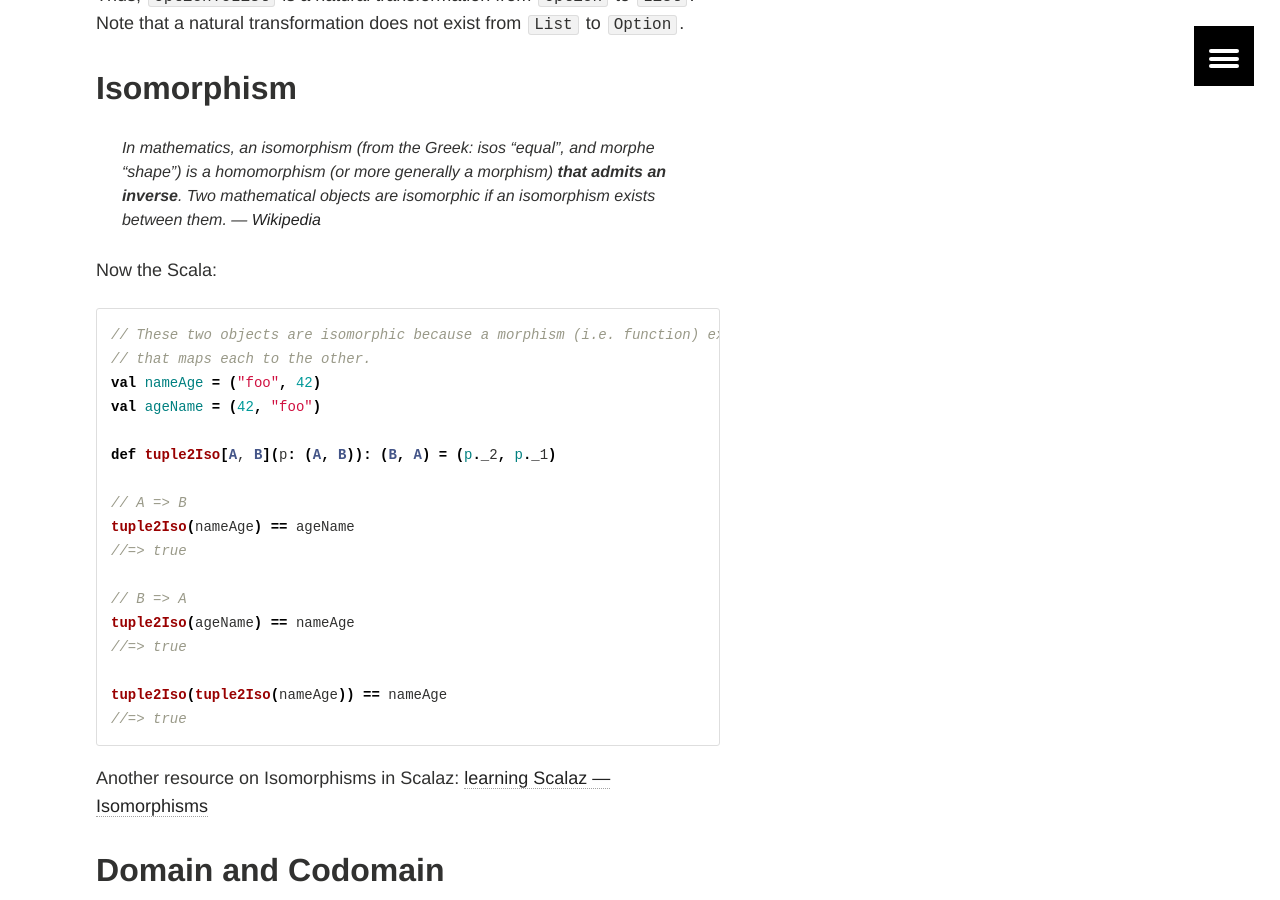
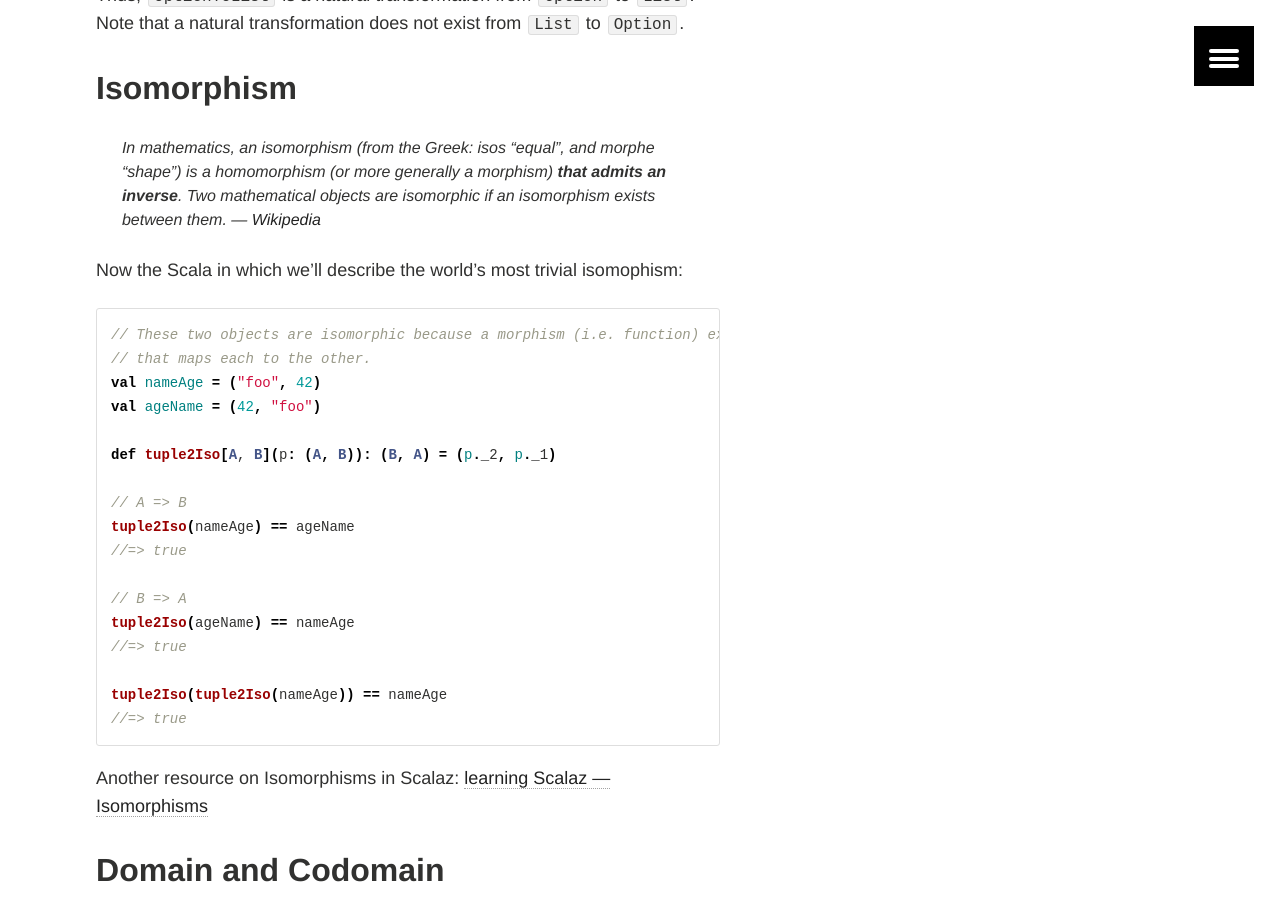
Before and after one commit to devth/devth.github.com, a Jekyll site: the page built from glossary.md, in a window 1280 px wide and 900 px high, scrolled down 1748 px. Built offline with Jekyll 4.4.1, drawn with Linux system fonts in a browser that asks for light colours.

Commit message:
Note the triviality of the isomorphism example

```diff
--- a/glossary.md
+++ b/glossary.md
@@ -81,7 +81,7 @@ that a natural transformation does not exist from `List` to `Option`.
 > between them.
 > — <cite>[Wikipedia](http://en.wikipedia.org/wiki/Isomorphism)
 
-Now the Scala:
+Now the Scala in which we'll describe the world's most trivial isomophism:
 
 {% highlight scala %}
 // These two objects are isomorphic because a morphism (i.e. function) exists
```
